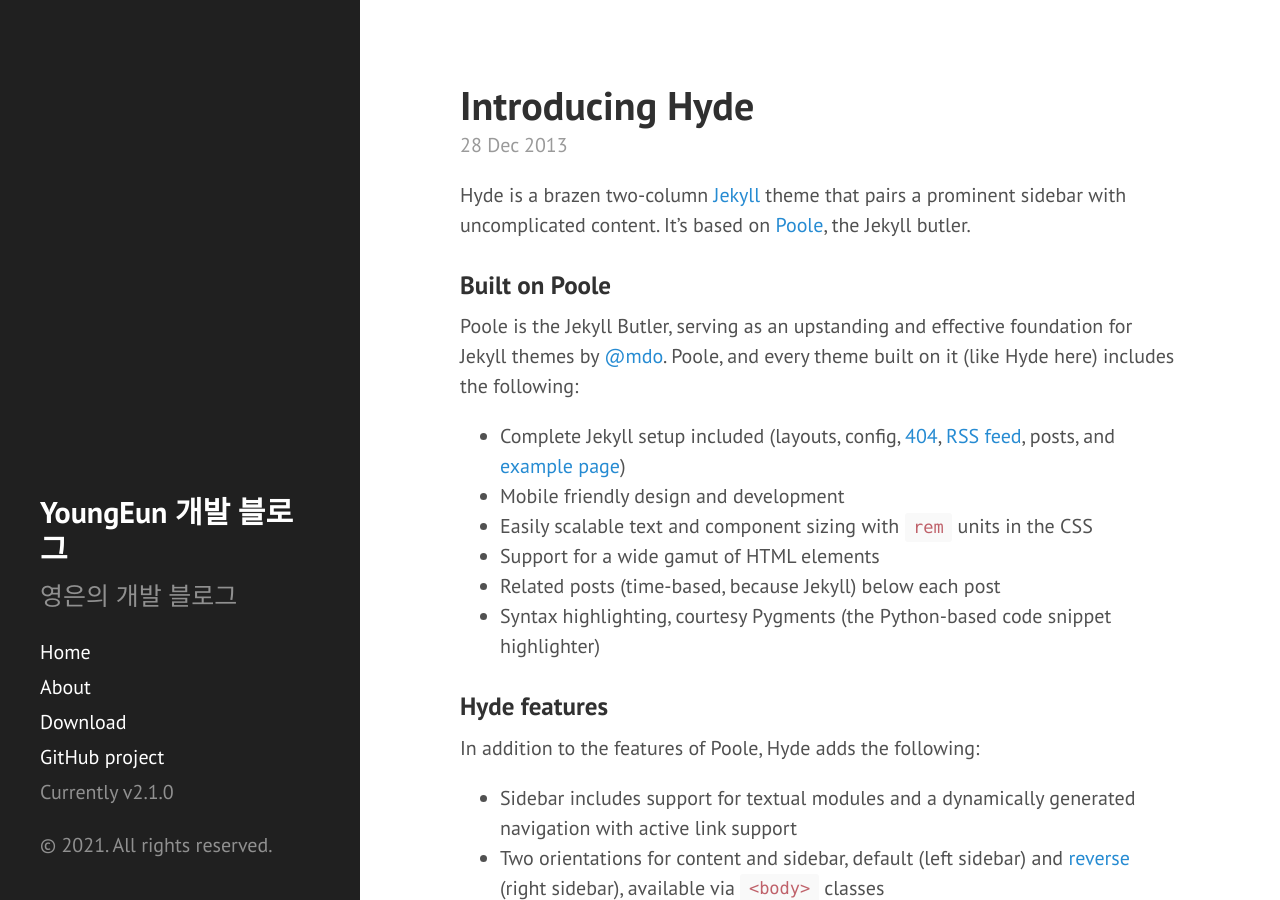
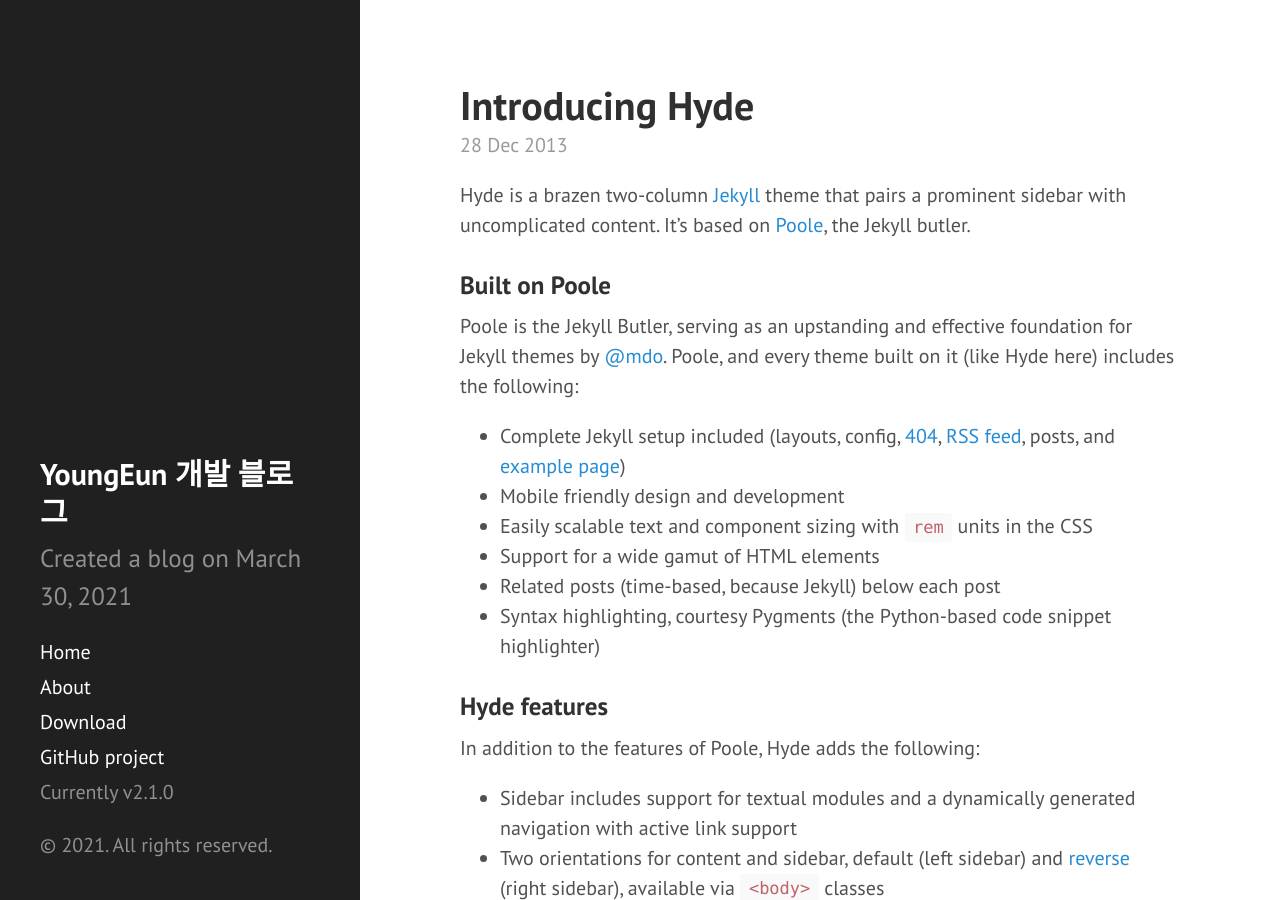
Before and after one commit to youngniw/youngniw.github.io, a Jekyll site: the page built from index.html, in a window 1280 px wide and 900 px high. Built offline with Jekyll 4.4.1, drawn with Linux system fonts in a browser that asks for light colours; Markdown is read by kramdown in place of the engine named in the settings; the list of posts is cut into pages by our own code.

Commit message:
Update _config.yml

```diff
--- a/_config.yml
+++ b/_config.yml
@@ -5,7 +5,7 @@
 # Setup
 title:            YoungEun 개발 블로그
 tagline:          'youngeun'
-description:      영은의 개발 블로그
+description:      Created a blog on March 30, 2021
 url:              "https://youngniw.github.io/"
 baseurl:          ""
 
```
